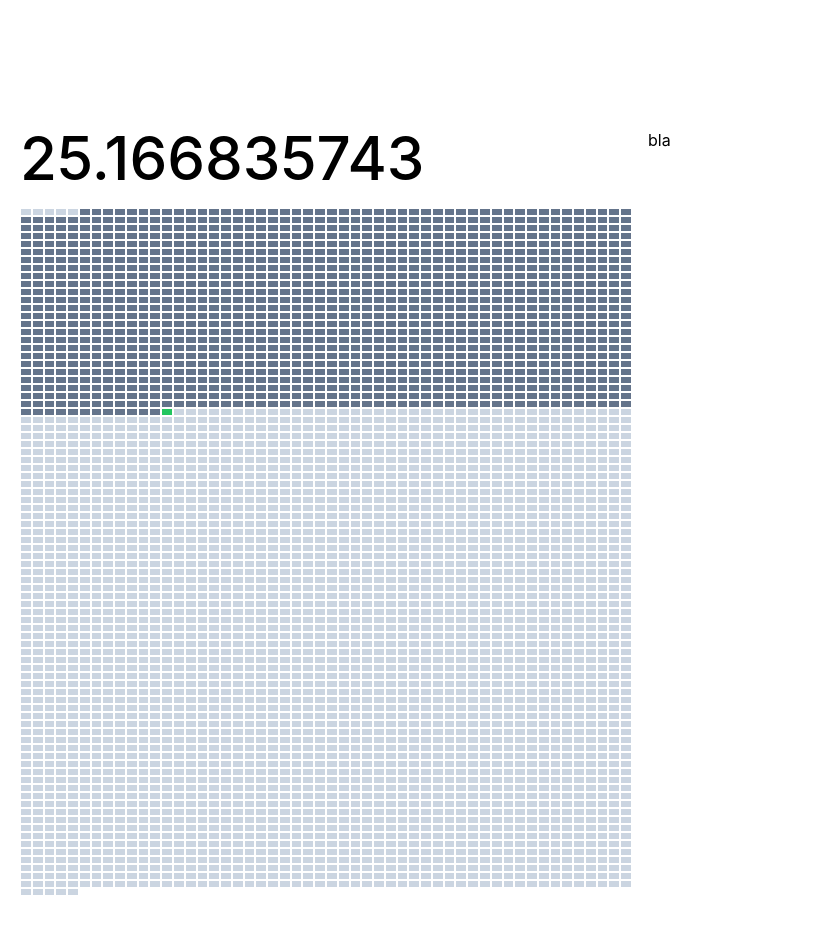
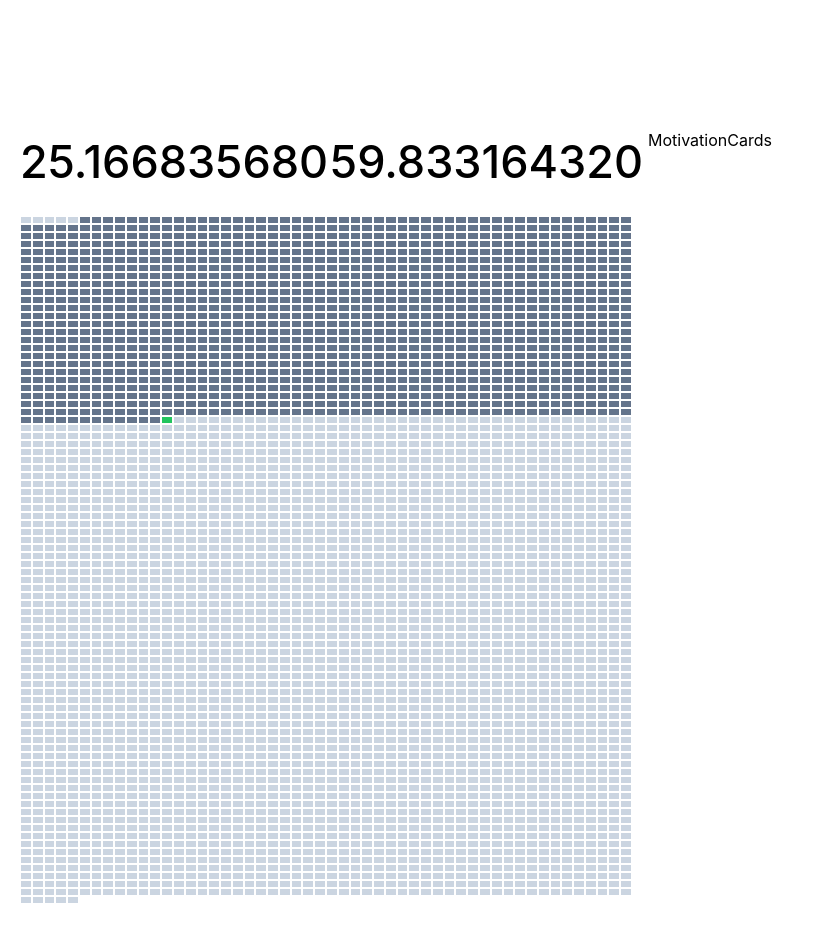
Before and after one commit to moritzWa/age-motivation, a React (Create React App) app: page / in a window 1280 px wide. Shown: the top 942 px of the page, without its empty margins (0-813 px from the left). Built offline with nearby package versions, Linux system fonts and the light colour scheme.

Commit message:
add tooltips and life remaining

```diff
--- a/src/App.tsx
+++ b/src/App.tsx
@@ -1,4 +1,7 @@
 import { useEffect, useState } from "react";
+import { Tooltip } from "react-tooltip";
+import "react-tooltip/dist/react-tooltip.css";
+import MotivationCards from "./Components/MotivationCards";
 
 function App() {
   const birthdate = new Date("1998-12-13");
@@ -28,7 +31,17 @@ function App() {
   return (
     <div className="grid grid-cols-2 gap-4 px-5 m-auto mt-32 mb-12 max-w-7xl">
       <div className="flex flex-col">
-        <div className="mb-5 text-6xl font-medium">{age.toFixed(9)}</div>
+        <Tooltip id="my-tooltip" />
+        <div className="grid grid-cols-2 gap-2">
+          <div className="mb-5 text-[45px] font-medium">{age.toFixed(9)}</div>
+          <div
+            className="mb-5 text-[45px] font-medium text-right"
+            data-tooltip-id="my-tooltip"
+            data-tooltip-content="Life expectancy - age"
+          >
+            {(lifeExpectancy - age).toFixed(9)}
+          </div>
+        </div>
         <div
           className="grid"
           style={{
@@ -54,6 +67,8 @@ function App() {
           ))}
           <div
             key="current"
+            data-tooltip-id="my-tooltip"
+            data-tooltip-content="You are here."
             className="border border-white bg-green-500 h-[8px]"
           />
           {Array.from({ length: weeksLeft }, (_, i) => (
@@ -61,7 +76,9 @@ function App() {
           ))}
         </div>
       </div>
-      <div className="w-full">bla</div>
+      <div className="w-full">
+        <MotivationCards />
+      </div>
     </div>
   );
 }
--- /dev/null
+++ b/src/Components/MotivationCards.tsx
@@ -0,0 +1,5 @@
+function MotivationCards() {
+  return <div>MotivationCards</div>;
+}
+
+export default MotivationCards;
```
